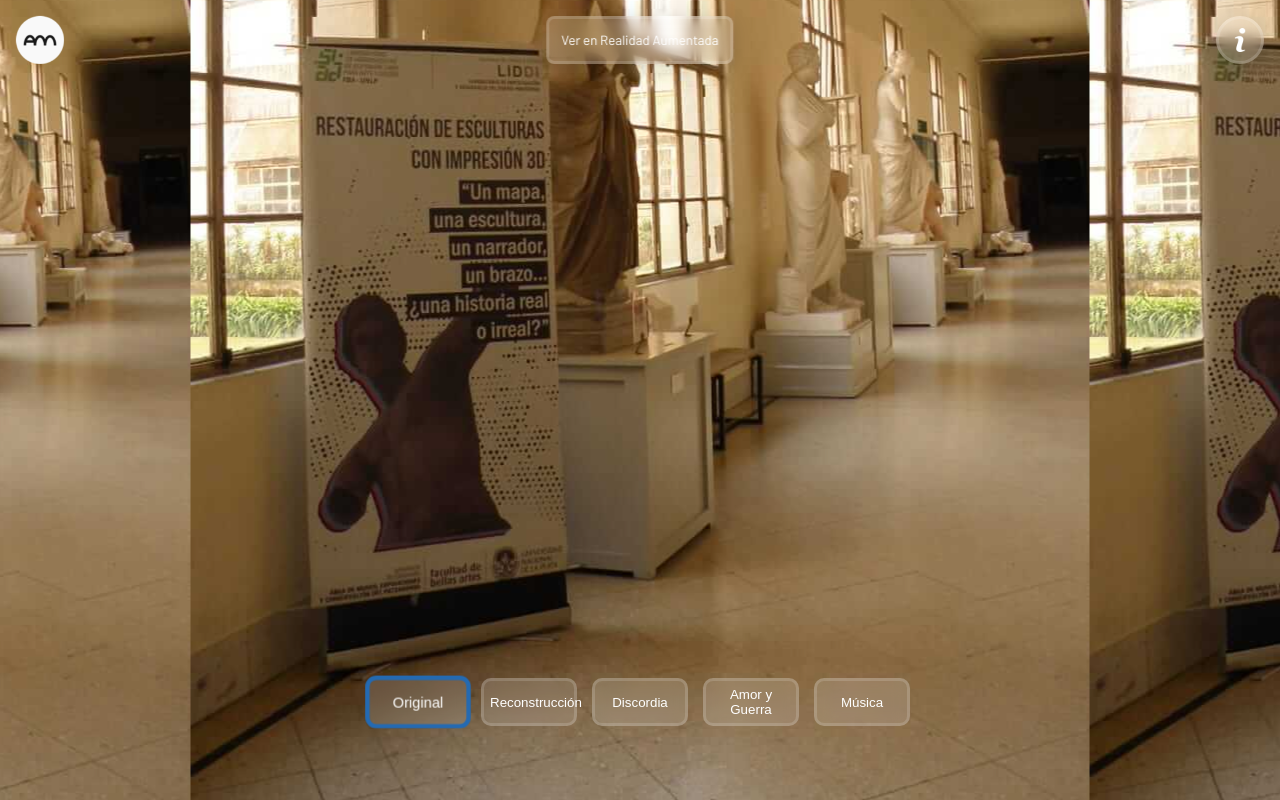
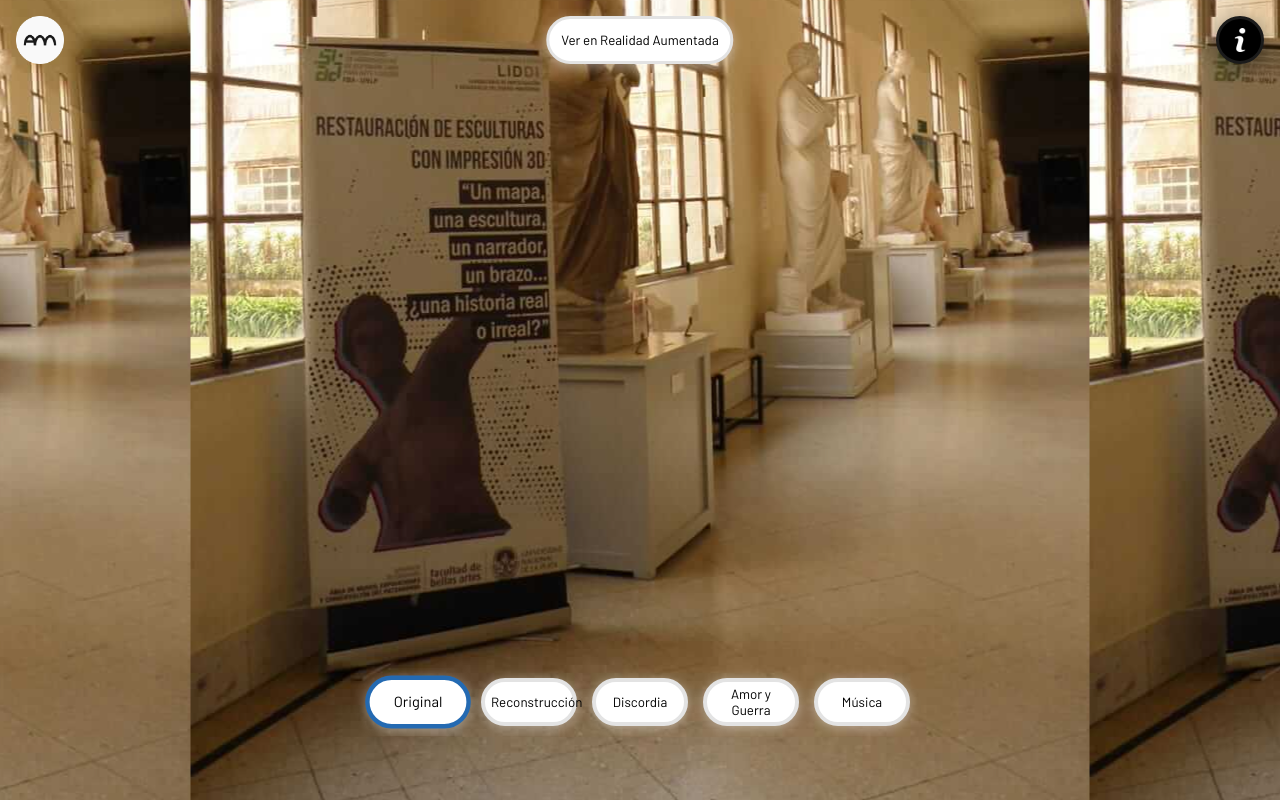
Before and after one commit to MarcosPrograma/Venus-AR, a plain HTML site: page index.html in a window 1280 px wide. Drawn offline with Linux system fonts and the light colour scheme; some packages are replaced by stand-ins of ours; a script that the page names is missing.

Commit message:
scene viewer crash + styleButton

```diff
--- a/index.html
+++ b/index.html
@@ -13,7 +13,7 @@
 
 <body>
     <model-viewer id="visor-ar" alt="Venus de Capua en estado original" src="assets/venus_1.glb" ar
-        ar-modes="scene-viewer webxr quick-look" ar-placement="floor" ar-scale="fixed" ar-status="not-presenting"
+        ar-modes="webxr quick-look scene-viewer " ar-placement="floor" ar-scale="fixed" ar-status="not-presenting"
         interaction-prompt="auto" shadow-intensity="1" camera-controls skybox-height="2m" disable-pan disable-zoom
         auto-rotate min-camera-orbit="auto 90deg auto" max-camera-orbit="auto 90deg auto" touch-action="none"
         bounds="tight">
--- a/style.css
+++ b/style.css
@@ -59,14 +59,12 @@ model-viewer {
     height: 3rem;
     border-radius: 50%;
     border: 3px solid;
-    border-color: rgba(255, 255, 255, 0.15);
-    background: rgba(255, 255, 255, 0.15);
-    backdrop-filter: blur(8px);
-    -webkit-backdrop-filter: blur(8px);
+    border-color: #1b1b1b;
+    background: #000000;
     display: flex;
     align-items: center;
     justify-content: center;
-    box-shadow: 0 4px 20px rgba(0, 0, 0, 0.15);
+    box-shadow: 0 4px 20px rgba(0, 0, 0, 0.4);
 }
 
 #info-button img {
@@ -96,13 +94,12 @@ model-viewer {
     cursor: pointer;
     font-family: "Barlow", sans-serif;
     font-weight: 400;
-    color: #ffffff;
-    border-radius: 8px;
+    color: #000000;
+    border-radius: 100px;
     border: 3px solid;
-    border-color: rgba(255, 255, 255, 0.15);
-    background: rgba(255, 255, 255, 0.15);
-    backdrop-filter: blur(8px);
-    box-shadow: 0 4px 20px rgba(0, 0, 0, 0.15);
+    border-color: #e3e3e3;
+    background: #ffffff;
+    box-shadow: 0 4px 12px rgba(255, 255, 255, 0.4);
 }
 
 /* ----------------- Carrusel ----------------- */
@@ -130,16 +127,13 @@ model-viewer {
     flex-shrink: 0;
     width: 6rem;
     height: 3rem;
+    font-family: "Barlow", sans-serif;
     font-weight: 400;
-    color: #ffffff;
-    background-size: cover;
-    background-repeat: no-repeat;
-    background-position: center;
-    border-radius: 10px;
-    border: 3px solid #2b2b2b;
-    border-color: rgba(255, 255, 255, 0.15);
-    background: rgba(255, 255, 255, 0.15);
-    backdrop-filter: blur(8px);
+    color: #000000;
+    border-radius: 100px;
+    border: 4px solid #e3e3e3;
+    background: #ffffff;
+    box-shadow: 0 2px 12px rgba(255, 255, 255, 0.4);
     cursor: pointer;
     transition: transform 0.4s;
 }
```
